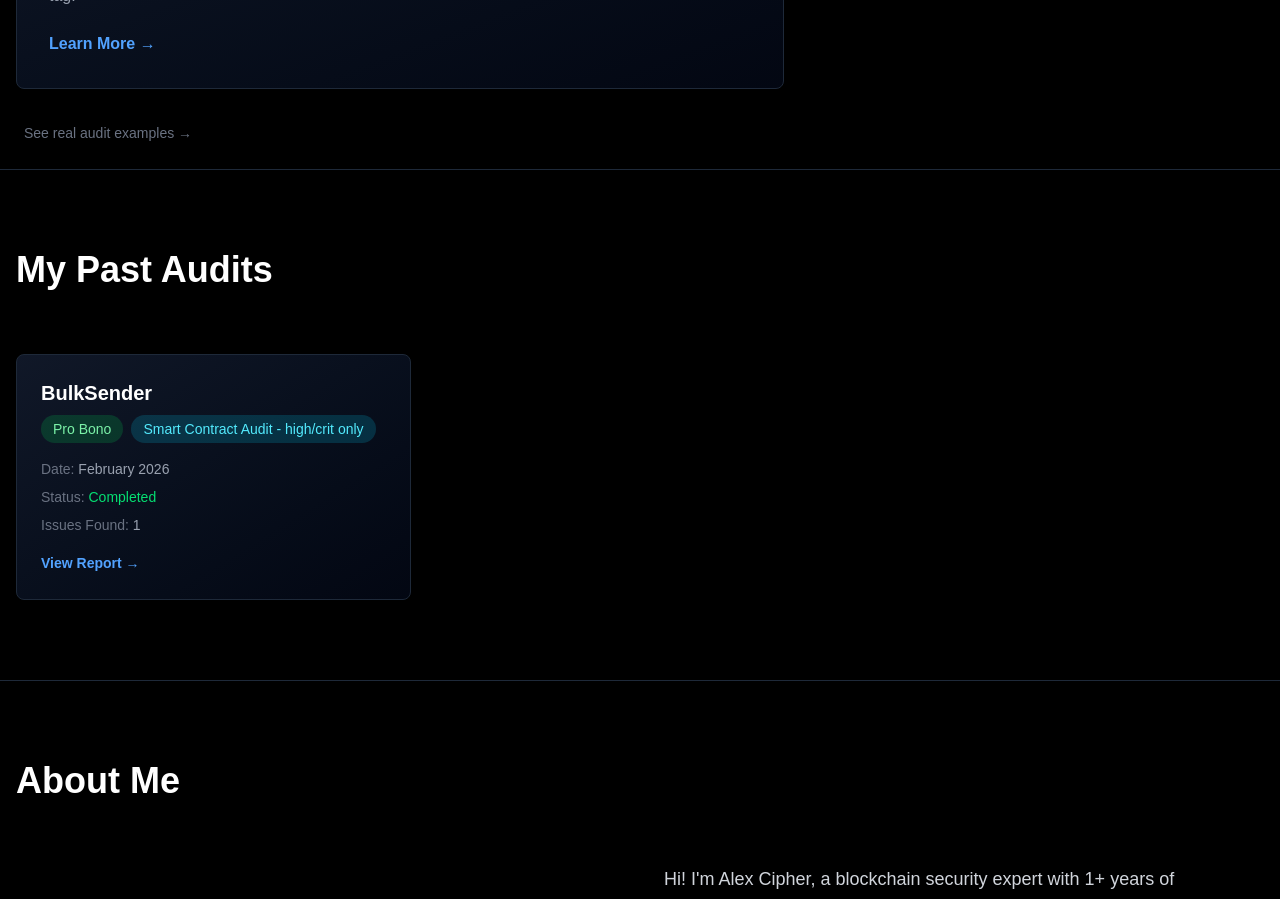
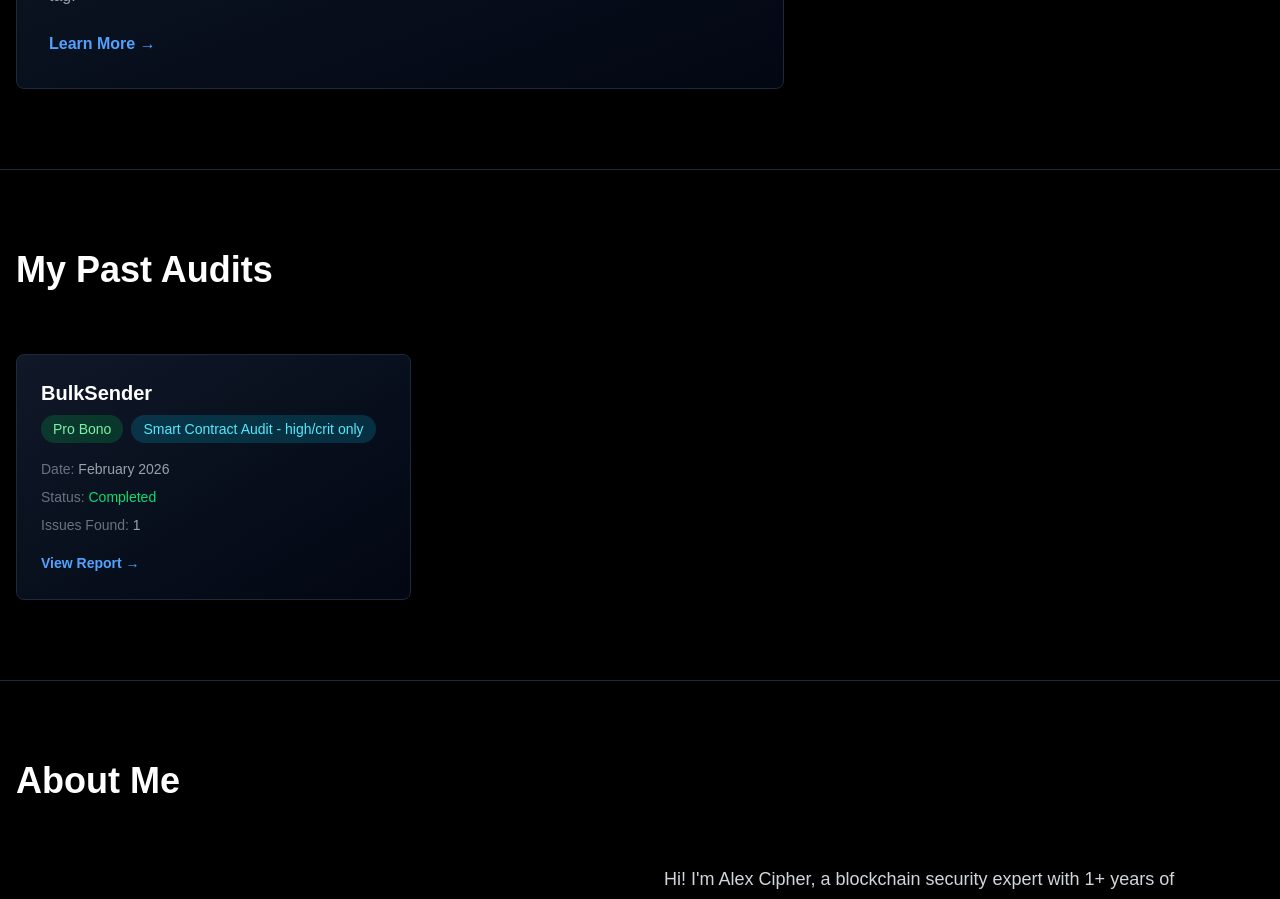
Before and after one commit to d4rk-source/personal_website, a Next.js app: page / in a window 1280 px wide. Shown: the part 1380-2279 px from the top of the page. Built offline with nearby package versions, Linux system fonts and the light colour scheme; a web font is replaced by a local one.

Commit message:
deleted service showcase

```diff
--- a/app/components/Services.tsx
+++ b/app/components/Services.tsx
@@ -47,17 +47,6 @@ export default function Services() {
         </div>
       </div>
 
-      <div className="absolute bottom-4 left-4 md:bottom-6 md:left-6">
-        <a
-          href="https://github.com/d4rk-source/My_services_showcase"
-          target="_blank"
-          rel="noopener noreferrer"
-          className="text-sm text-gray-500 hover:text-gray-400 transition-colors"
-        >
-          See real audit examples →
-        </a>
-      </div>
-
       <SecurityReviewPopup
         isOpen={isSecurityReviewPopupOpen}
         onClose={() => setIsSecurityReviewPopupOpen(false)}
```
